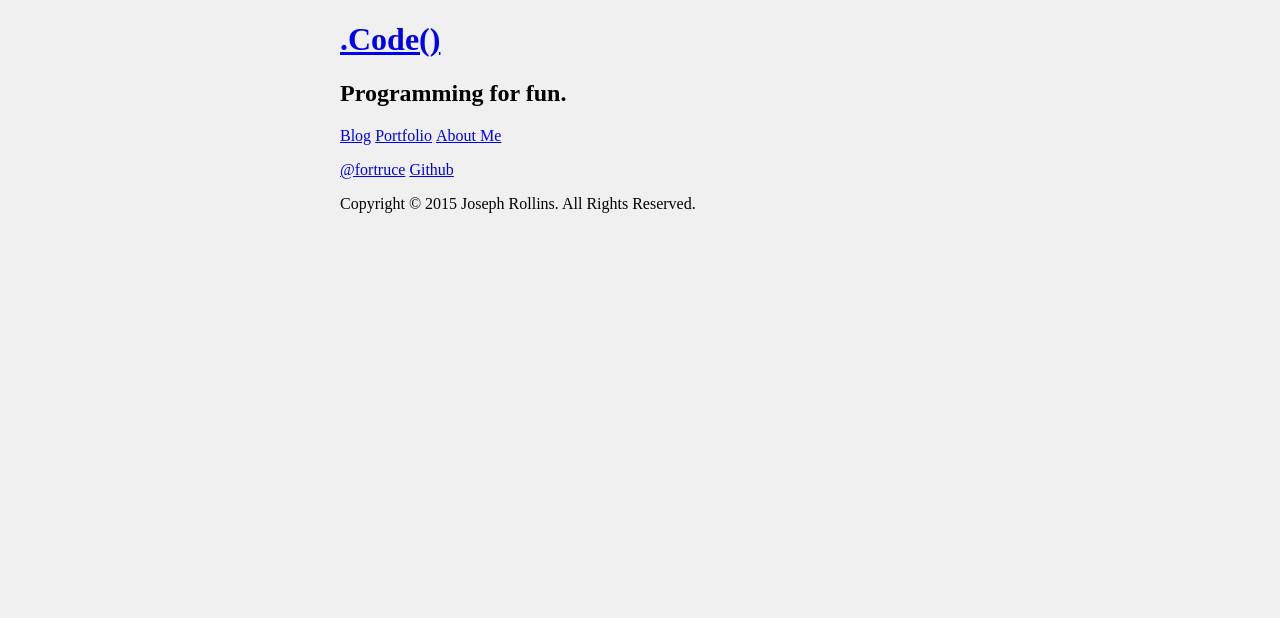
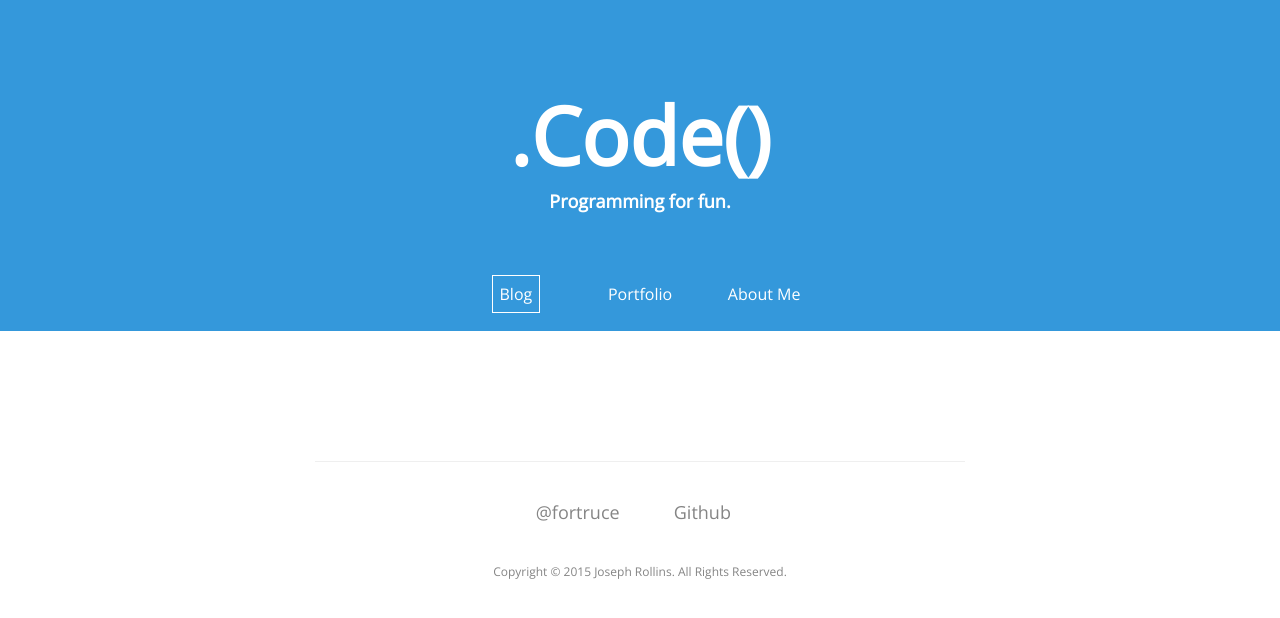
Before and after one commit to fortruce/fortruce.github.io, a Jekyll site: the page built from index.html, in a window 1280 px wide. Shown: the top 618 px of the page. Built offline with Jekyll 4.4.1, drawn with Linux system fonts in a browser that asks for light colours; the list of posts is cut into pages by our own code.

Commit message:
style page

```diff
--- a/css/main.scss
+++ b/css/main.scss
@@ -1,31 +1,142 @@
 ---
 ---
 
-body {
-  max-width: 600px;
-  margin: auto;
-  background: #f0f0f0;
+@import 'normalize';
+
+$font-stack: 'Open Sans', sans-serif;
+$font-primary: #858585;
+$font-header: #545454;
+$hover-color: #6A7791;
+$header-background: #3498DB;
+$background: white;
+$header-text: white;
+$header-hover: #C9D2ED;
+$rule-color: #efefef;
+
+a { color: inherit; }
+h1, h2, h3, h4, h5, h6 {
+    margin: 0;
+    text-align: center;
+    color: $font-header;
+}
+ul { padding: 0; }
+
+html {
+    font-family: $font-stack;
+    color: $font-primary;
+    background: $background;
+}
+
+p { line-height: 1.7em; }
+
+// contain the entire page below header in
+// a responsive centered column
+header, footer, section, article {
+    display: block;
+    max-width: 650px;
+    margin: 0 auto;
+    position: relative;
+}
+
+header, footer { text-align: center; }
+
+/* invis-anchor removes default styling of anchor elements and just
+   styles the hover pseudo-class */
+@mixin invis-anchor ($hover) {
+    a {
+        &:active, &:link, &:visited {
+            text-decoration: none;
+            color: inherit;
+        }
+        &:hover {
+            color: $hover
+        }
+    }
 }
 
 .hnav {
-  li {
-    display: inline-block;
-  }
+    text-align: center;
+
+    li {
+        width: 120px;
+        display: inline-block;
+    }
 }
 
-ul {
-  padding: 0px;
+section {
+    padding: 50px 0;
 }
 
-.flexbox {
-  margin: 20px 20px;
-  display: flex;
-  justify-content: space-between;
+.header {
+    background: $header-background;
+    max-width: none;
+    padding: 80px 0 10px 0;
+    margin-bottom: 30px;
+    color: $header-text;
+
+    .header__title {
+        font-size: 80px;
+        color: inherit;
+    }
+    .header__tagline {
+        color: inherit;
+        font-size: 18px;
+    }
+
+    hgroup { margin-bottom: 70px; }
+
+    .active {
+        padding: 7px;
+        border: 1px solid $header-text;
+    }
+
+    @include invis-anchor($header-hover);
+
+    a:hover {
+        border-color: $header-hover;
+    }
 }
 
-.brief {
-  a, a:visited, a:hover, a:active {
-    color: inherit;
-    text-decoration: none;
-  }
+article {
+    padding: 50px 20px;
+    border-bottom: 1px solid $rule-color;
+
+    &:last-child {
+        padding-bottom: 0;
+        border-bottom: none;
+    }
+
+    &:first-child {
+        padding-top: 0;
+    }
 }
+
+.post__header {
+    @include invis-anchor($hover-color);
+    margin-bottom: 40px;
+
+    .post__header__title {
+        font-size: 32px;
+        margin-bottom: 10px;
+    }
+}
+
+.post {
+    .post__body {
+        h1, h2, h3, h4, h5, h6 {
+            margin: 50px 0;
+        }
+    }
+}
+
+.footer {
+    @include invis-anchor($hover-color);
+    border-top: 1px solid $rule-color;
+    margin-bottom: 40px;
+
+    .footer__social {
+        font-size: 18px;
+        padding: 20px 0;
+    }
+    .footer__copy { font-size: 12px; }
+ }
```
